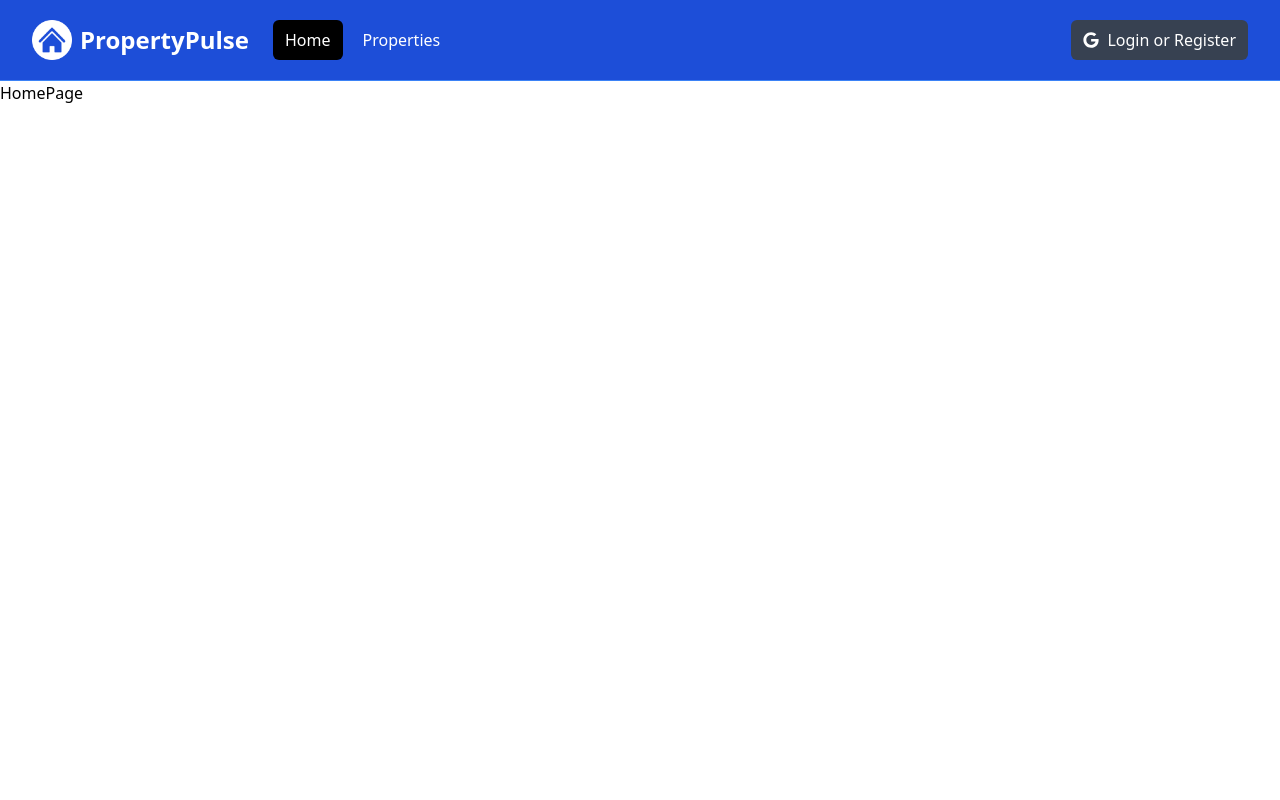
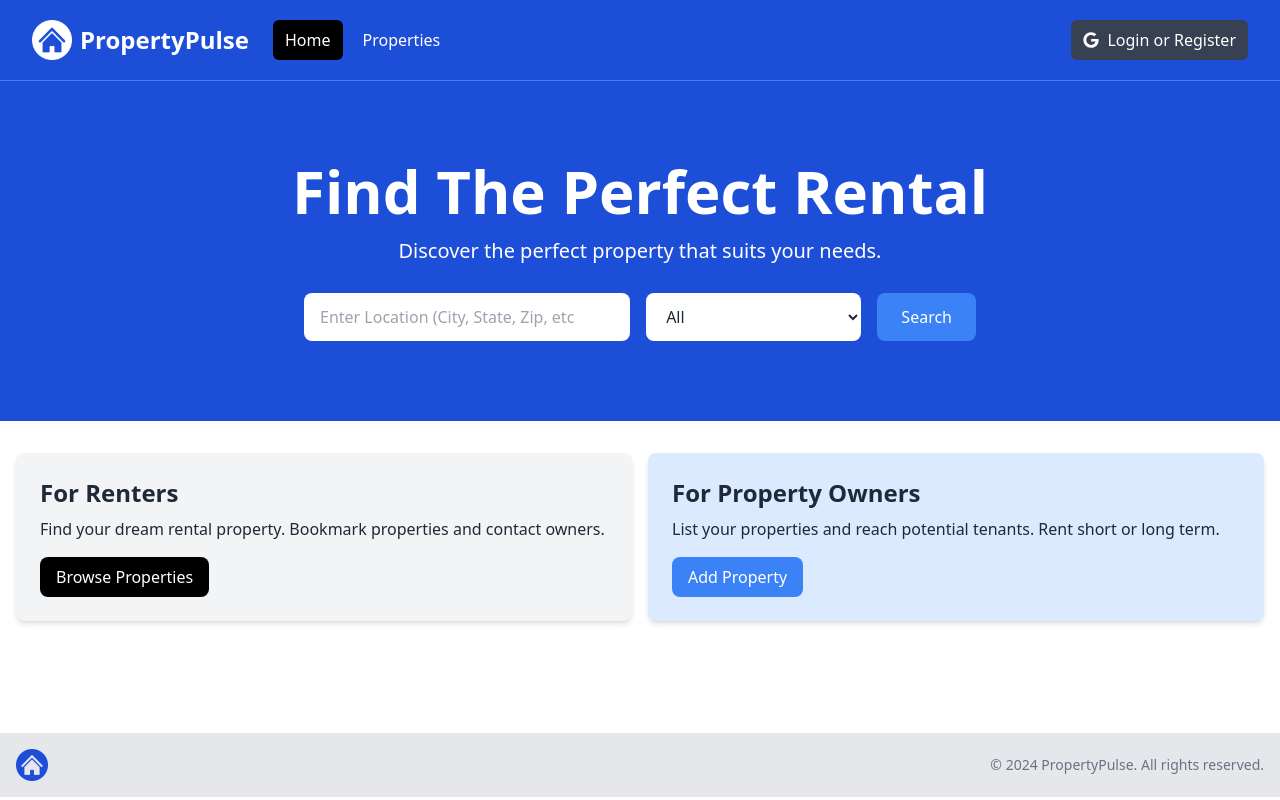
Before and after one commit to mbArturas/nt-pulsas, a Next.js app: page / in a window 1280 px wide. Built offline with nearby package versions, Linux system fonts and the light colour scheme.

Commit message:
HomePage Components

```diff
--- a/app/layout.jsx
+++ b/app/layout.jsx
@@ -1,4 +1,5 @@
 import Navbar from '@/components/Navbar';
+import Footer from '@/components/Footer';
 import '@/assets/styles/globals.css';
 
 export const metadata = {
@@ -13,6 +14,7 @@
       <body>
         <Navbar />
         <main>{children}</main>
+        <Footer />
       </body>
     </html>
   );
--- a/app/page.jsx
+++ b/app/page.jsx
@@ -1,7 +1,13 @@
+import Hero from '@/components/Hero';
+import InfoBoxes from '@/components/infoBoxes';
+
 const HomePage = () => {
   return (
-    <div>HomePage</div>
-  )
-}
+    <>
+      <Hero />
+      <InfoBoxes />
+    </>
+  );
+};
 
-export default HomePage
+export default HomePage;
--- /dev/null
+++ b/components/Footer.jsx
@@ -0,0 +1,23 @@
+import Image from 'next/image';
+import logo from '@/assets/images/logo.png';
+
+const Footer = () => {
+  const currentYear = new Date().getFullYear();
+
+  return (
+    <footer className='bg-gray-200 py-4 mt-24'>
+      <div className='container mx-auto flex flex-col md:flex-row items-center justify-between px-4'>
+        <div className='mb-4 md:mb-0'>
+          <Image src={logo} alt='Logo' className='h-8 w-auto' />
+        </div>
+
+        <div>
+          <p className='text-sm text-gray-500 mt-2 md:mt-0'>
+            &copy; {currentYear} PropertyPulse. All rights reserved.
+          </p>
+        </div>
+      </div>
+    </footer>
+  );
+};
+export default Footer;
--- /dev/null
+++ b/components/Hero.jsx
@@ -0,0 +1,54 @@
+const Hero = () => {
+  return (
+    <section className='bg-blue-700 py-20 mb-4'>
+      <div className='max-w-7xl mx-auto px-4 sm:px-6 lg:px-8 flex flex-col items-center'>
+        <div className='text-center'>
+          <h1 className='text-4xl font-extrabold text-white sm:text-5xl md:text-6xl'>
+            Find The Perfect Rental
+          </h1>
+          <p className='my-4 text-xl text-white'>
+            Discover the perfect property that suits your needs.
+          </p>
+        </div>
+        <form className='mt-3 mx-auto max-w-2xl w-full flex flex-col md:flex-row items-center'>
+          <div className='w-full md:w-3/5 md:pr-2 mb-4 md:mb-0'>
+            <label htmlFor='location' className='sr-only'>
+              Location
+            </label>
+            <input
+              type='text'
+              id='location'
+              placeholder='Enter Location (City, State, Zip, etc'
+              className='w-full px-4 py-3 rounded-lg bg-white text-gray-800 focus:outline-none focus:ring focus:ring-blue-500'
+            />
+          </div>
+          <div className='w-full md:w-2/5 md:pl-2'>
+            <label htmlFor='property-type' className='sr-only'>
+              Property Type
+            </label>
+            <select
+              id='property-type'
+              className='w-full px-4 py-3 rounded-lg bg-white text-gray-800 focus:outline-none focus:ring focus:ring-blue-500'>
+              <option value='All'>All</option>
+              <option value='Apartment'>Apartment</option>
+              <option value='Studio'>Studio</option>
+              <option value='Condo'>Condo</option>
+              <option value='House'>House</option>
+              <option value='Cabin Or Cottage'>Cabin or Cottage</option>
+              <option value='Loft'>Loft</option>
+              <option value='Room'>Room</option>
+              <option value='Other'>Other</option>
+            </select>
+          </div>
+          <button
+            type='submit'
+            className='md:ml-4 mt-4 md:mt-0 w-full md:w-auto px-6 py-3 rounded-lg bg-blue-500 text-white hover:bg-blue-600 focus:outline-none focus:ring focus:ring-blue-500'>
+            Search
+          </button>
+        </form>
+      </div>
+    </section>
+  );
+};
+
+export default Hero;
--- /dev/null
+++ b/components/InfoBox.jsx
@@ -0,0 +1,20 @@
+const InfoBox = ({
+  heading,
+  backgroundColor = 'bg-gray-100',
+  textColor = 'text-gray-800',
+  buttonInfo,
+  children,
+}) => {
+  return (
+    <div className={`${backgroundColor} p-6 rounded-lg shadow-md`}>
+      <h2 className={`${textColor} text-2xl font-bold`}>{heading}</h2>
+      <p className={`${textColor} mt-2 mb-4`}>{children}</p>
+      <a
+        href={buttonInfo.link}
+        className={`inline-block ${buttonInfo.backgroundColor} text-white rounded-lg px-4 py-2 hover:opacity-80`}>
+        {buttonInfo.text}
+      </a>
+    </div>
+  );
+};
+export default InfoBox;
--- /dev/null
+++ b/components/InfoBoxes.jsx
@@ -0,0 +1,36 @@
+import InfoBox from './InfoBox';
+
+const InfoBoxes = () => {
+  return (
+    <section>
+      <div className='container-xl lg:container m-auto'>
+        <div className='grid grid-cols-1 md:grid-cols-2 gap-4 p-4 rounded-lg'>
+          <InfoBox
+            heading='For Renters'
+            backgroundColor='bg-gray-100'
+            buttonInfo={{
+              text: 'Browse Properties',
+              link: '/properties',
+              backgroundColor: 'bg-black',
+            }}>
+            Find your dream rental property. Bookmark properties and contact
+            owners.
+          </InfoBox>
+          <InfoBox
+            heading='For Property Owners'
+            backgroundColor='bg-blue-100'
+            buttonInfo={{
+              text: 'Add Property',
+              link: '/properties/add',
+              backgroundColor: 'bg-blue-500',
+            }}>
+            List your properties and reach potential tenants. Rent short or long
+            term.
+          </InfoBox>
+        </div>
+      </div>
+    </section>
+  );
+};
+
+export default InfoBoxes;
```
